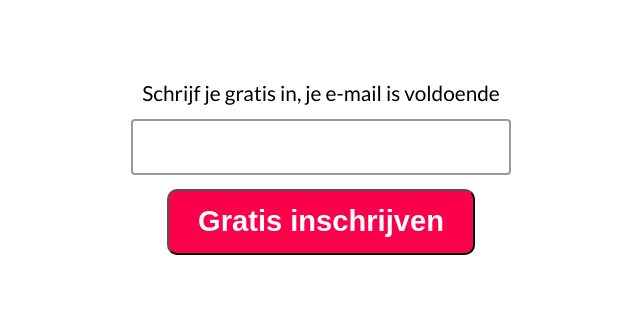
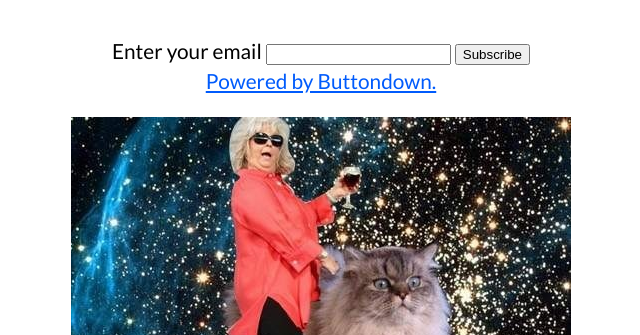
Before and after one commit to reinier/82procent, a plain HTML site: page index.html in a window 1280 px wide. Shown: the part 415-750 px from the top of the page, without its empty margins (319-959 px from the left). Drawn offline with Linux system fonts and the light colour scheme.

Commit message:
New mail provider

```diff
--- a/index.html
+++ b/index.html
@@ -16,28 +16,21 @@
   <h1>82%</h1>
   <p class="tagline">Een nieuwsbrief vol dingen,<br><em>van Apple tot Zoolander,</em><br><strong>met al meer dan 1.000 abonnees.</strong></p>
 
-	<div class="signup">
-		<!-- Begin MailChimp Signup Form -->
-		<div id="mc_embed_signup">
-		<form action="//82procent.us2.list-manage.com/subscribe/post?u=96e984f280ffec044e16ce0f7&amp;id=a45fefe142" method="post" id="mc-embedded-subscribe-form" name="mc-embedded-subscribe-form" class="validate" target="_blank" novalidate>
-		    <div id="mc_embed_signup_scroll">
-			<!-- <h2>Schrijf je gratis in</h2> -->
-		<div class="mc-field-group">
-			<label for="mce-EMAIL">Schrijf je gratis in, je e-mail is voldoende</label>
-			<input type="email" value="" name="EMAIL" class="required email" id="mce-EMAIL">
-		</div>
-			<div id="mce-responses" class="clear">
-				<div class="response" id="mce-error-response" style="display:none"></div>
-				<div class="response" id="mce-success-response" style="display:none"></div>
-			</div>    <!-- real people should not fill this in and expect good things - do not remove this or risk form bot signups-->
-		    <div style="position: absolute; left: -5000px;" aria-hidden="true"><input type="text" name="b_96e984f280ffec044e16ce0f7_a45fefe142" tabindex="-1" value=""></div>
-		    <div class="clear"><input type="submit" value="Gratis inschrijven" name="subscribe" id="mc-embedded-subscribe" class="button"></div>
-		    </div>
-		</form>
-		</div>
-
-		<!--End mc_embed_signup-->
-	</div>
+  <form
+    action="https://buttondown.email/api/emails/embed-subscribe/82procent"
+    method="post"
+    target="popupwindow"
+    onsubmit="window.open('https://buttondown.email/82procent', 'popupwindow')"
+    class="embeddable-buttondown-form"
+  >
+    <label for="bd-email">Enter your email</label>
+    <input type="email" name="email" id="bd-email">
+    <input type="hidden" value="1" name="embed"/>
+    <input type="submit" value="Subscribe" />
+    <p>
+      <a href="https://buttondown.email" target="_blank">Powered by Buttondown.</a>
+    </p>
+  </form>
 
 
   <p><img src="welcome.jpg" alt="Welcome to the internet!" /></p>
```
